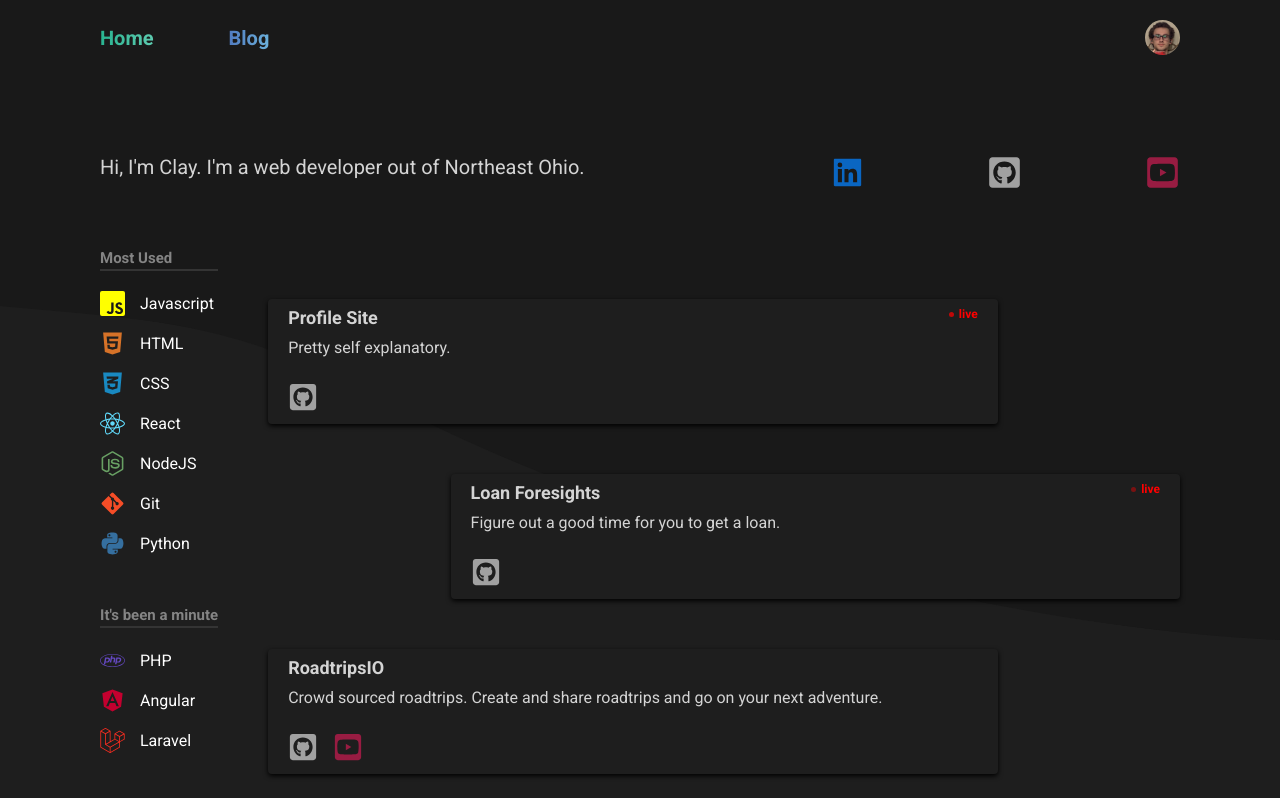
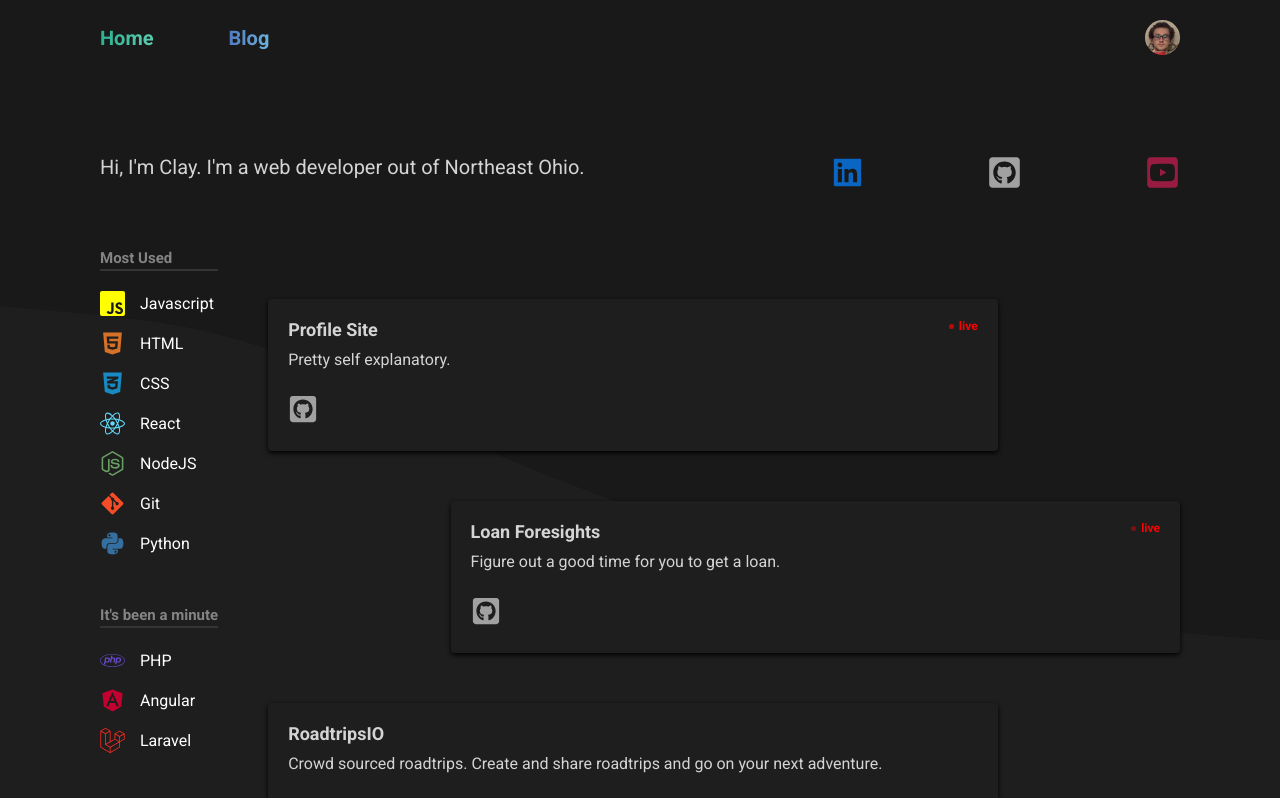
Before and after one commit to IDrumsey/profile-site-v2, a Next.js app: page / in a window 1280 px wide. Shown: the top 798 px of the page. Built offline with nearby package versions, Linux system fonts and the light colour scheme.

Commit message:
Added padding to project card.

```diff
--- a/app/styles/index.module.scss
+++ b/app/styles/index.module.scss
@@ -190,7 +190,7 @@
     display: grid;
     grid-template-rows: auto auto auto;
     background-color: #1E1E1E;
-    padding: 8px 20px 5px 20px;
+    padding: 20px;
     border-radius: 4px;
     opacity: 0;
 }
```
